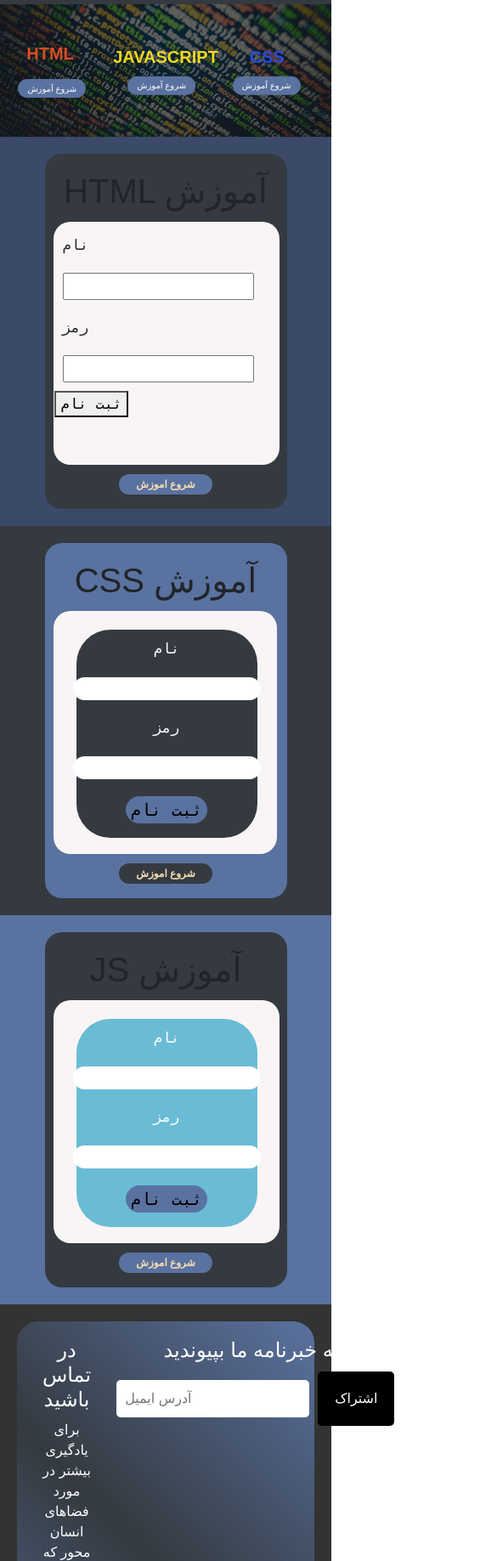
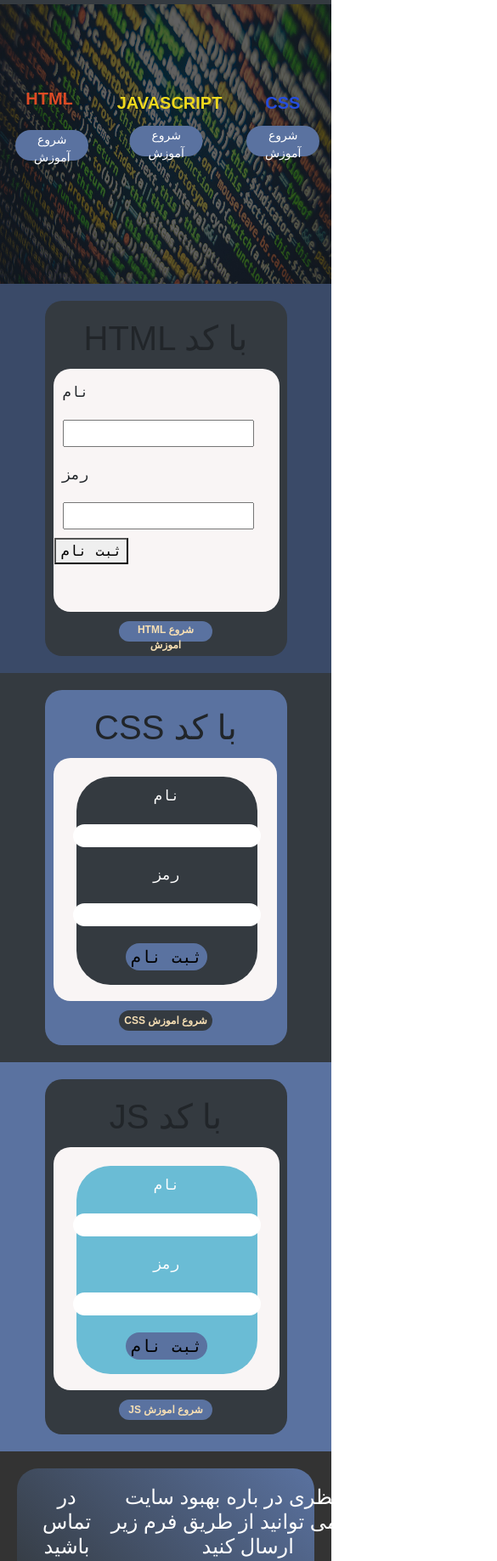
Before and after one commit to ariabarzegar/codejpp, a plain HTML site: page index.html in a window 390 px wide. Shown: the part 39-1876 px from the top of the page at 85% size, 585 px wide, since content can reach past the window. Drawn offline with nearby package versions, Linux system fonts and the light colour scheme.

Commit message:
ریسپانسیو کردن

```diff
--- a/header.css
+++ b/header.css
@@ -110,7 +110,6 @@
   color: white;
   border-radius: 20px;
   border: none;
-  margin-left: -11px;
 }
 .div-img-header button:hover {
   background-color: #3a4a68;
@@ -235,7 +234,7 @@ a {
   border: none;
   color: wheat;
   font-weight: 600;
-  font-size: 20px;
+  font-size: 18px;
 }
 .button-test:hover {
   background-color: #3a4a68;
@@ -358,7 +357,13 @@ a:hover{
     position: relative;
     margin: 20px;
   }
-  @media only screen and (max-width: 840px) {
+  .h1-html-run-code svg,.h1-html-run-code svg{
+  width: 40px;
+  height: 40px;
+  color: white;
+  margin-right: 6px;
+  }
+  @media only screen and (max-width: 915px) {
     .form-inline {
       display: none;
     }
@@ -444,13 +449,50 @@ a:hover{
       width: 285px;
       height: 418px;
     }
-    /* .h1-html-run-code{
-      display: none;
-    } */
     .h1-html-run-code-madi{
       display: block;
     }
+    .div-img-header img{
+      height: 329px;}
+
+.div-img-header button{
+        width: 116px;
+        height: 36px;
+        font-size: 16px;}
+
+
+  .div-img-header h1 {
+    font-size: 20px;
+    font-weight: 700;
+    left: 20px;
+    position: absolute;
+    top: -39px;
   }
   .h1-html-run-code-madi{
     display: none;
   }
+  .h1-ler-CSS{
+    left: 88%;
+  }
+  .h1-html-run-code svg,.h1-html-run-code svg{
+    display: none;
+  }
+  }
+
+  @media only screen and (max-width: 450px) {
+    .div-img-header button{
+      width: 86px;
+      height: 36px;
+      font-size: 14px;
+  }
+  .div-img-header h1 {
+    left: 2px;
+  }
+  .h1-ler-js{
+    left: 48%;
+  }
+
+}
+/* .stec{
+/* position: static; */
+/* } */
--- a/index.html
+++ b/index.html
@@ -1,3 +1,4 @@
+
 <!doctype html>
 <html lang="en">
   <head>
@@ -9,7 +10,8 @@
     <link rel="stylesheet" href="https://cdn.jsdelivr.net/npm/bootstrap@4.1.3/dist/css/bootstrap.min.css" integrity="sha384-MCw98/SFnGE8fJT3GXwEOngsV7Zt27NXFoaoApmYm81iuXoPkFOJwJ8ERdknLPMO" crossorigin="anonymous">
     <link rel="stylesheet" href="header.css">
     <link rel="stylesheet" href="footer.css">
-    <title>Hello, world!</title>
+
+    <title>codejpp</title>
   </head>
   <body>
 
@@ -54,6 +56,7 @@
       </nav>
 
 
+
   <div class="div-img-header">
     <img src="Untitled-2.jpg" alt="" srcset="" >
     <div class="h1-ler">
@@ -70,9 +73,10 @@
     </div>
   </div>
 
+
   <div class="all-html">
     <div class="html">
-    <h1 class="h1-html-run-code">HTML</h1>
+      <h1 class="h1-html-run-code"> HTML</h1>
       <div class="run-code">
               <pre class="per-code">
                   <code class="color-code">
@@ -97,7 +101,9 @@
     </div>
     <!-- اجرا کردن کد اچ تی ام ال شبیه بالا  -->
     <div class="run-html">
-    <h1 class="h1-html-run-code">HTML آموزش </h1>
+      <h1 class="h1-html-run-code"><svg xmlns="http://www.w3.org/2000/svg" width="16" height="16" fill="currentColor" class="bi bi-arrow-left-square" viewBox="0 0 16 16">
+        <path fill-rule="evenodd" d="M15 2a1 1 0 0 0-1-1H2a1 1 0 0 0-1 1v12a1 1 0 0 0 1 1h12a1 1 0 0 0 1-1zM0 2a2 2 0 0 1 2-2h12a2 2 0 0 1 2 2v12a2 2 0 0 1-2 2H2a2 2 0 0 1-2-2zm11.5 5.5a.5.5 0 0 1 0 1H5.707l2.147 2.146a.5.5 0 0 1-.708.708l-3-3a.5.5 0 0 1 0-.708l3-3a.5.5 0 1 1 .708.708L5.707 7.5z"/>
+      </svg>HTML با کد </h1>
 
       <div class="run-code-html">
               <pre class="per-code">
@@ -113,11 +119,14 @@
               </pre>
       </div>
       <!-- ///////////////////////////// -->
-    <button class="button-test"><a href="#">شروع اموزش</a></button>
+      <button class="button-test"><a href="#">HTML شروع اموزش</a></button>
     </div>
     <!-- اجرا کردن کد اچ تی ام ال شبیه بالا  -->
     </div>
     </div>
+
+
+
 
     <div class="all-css">
     <div class="css">
@@ -142,7 +151,9 @@
     </div>
     <!-- اجرا کردن کد اچ تی ام ال شبیه بالا  -->
     <div class="run-css">
-    <h1 class="h1-html-run-code"> CSS آموزش</h1>
+      <h1 class="h1-html-run-code"><svg xmlns="http://www.w3.org/2000/svg" width="16" height="16" fill="currentColor" class="bi bi-arrow-left-square" viewBox="0 0 16 16">
+        <path fill-rule="evenodd" d="M15 2a1 1 0 0 0-1-1H2a1 1 0 0 0-1 1v12a1 1 0 0 0 1 1h12a1 1 0 0 0 1-1zM0 2a2 2 0 0 1 2-2h12a2 2 0 0 1 2 2v12a2 2 0 0 1-2 2H2a2 2 0 0 1-2-2zm11.5 5.5a.5.5 0 0 1 0 1H5.707l2.147 2.146a.5.5 0 0 1-.708.708l-3-3a.5.5 0 0 1 0-.708l3-3a.5.5 0 1 1 .708.708L5.707 7.5z"/>
+      </svg> CSS با کد</h1>
       <!-- //////////////////////// -->
       <div class="run-code-html medi-css">
               <pre class="per-code">
@@ -158,12 +169,13 @@
               </pre>
       </div>
       <!-- ///////////////////////////// -->
-    <button class="button-test-css"><a href="#">شروع اموزش</a></button>
+      <button class="button-test-css"><a href="#">CSS شروع اموزش</a></button>
     </div>
     <!-- اجرا کردن کد اچ تی ام ال شبیه بالا  -->
     </div>
     </div>
     <!-- CSS -->
+
 
   <!-- JS -->
   <div class="all-js">
@@ -188,7 +200,9 @@
   </div>
   <!-- اجرا کردن کد اچ تی ام ال شبیه بالا  -->
   <div class="run-js">
-    <h1 class="h1-html-run-code"> JS آموزش</h1>
+    <h1 class="h1-html-run-code"><svg xmlns="http://www.w3.org/2000/svg" width="16" height="16" fill="currentColor" class="bi bi-arrow-left-square" viewBox="0 0 16 16">
+      <path fill-rule="evenodd" d="M15 2a1 1 0 0 0-1-1H2a1 1 0 0 0-1 1v12a1 1 0 0 0 1 1h12a1 1 0 0 0 1-1zM0 2a2 2 0 0 1 2-2h12a2 2 0 0 1 2 2v12a2 2 0 0 1-2 2H2a2 2 0 0 1-2-2zm11.5 5.5a.5.5 0 0 1 0 1H5.707l2.147 2.146a.5.5 0 0 1-.708.708l-3-3a.5.5 0 0 1 0-.708l3-3a.5.5 0 1 1 .708.708L5.707 7.5z"/>
+    </svg> JS با کد</h1>
     <!-- //////////////////////// -->
     <div class="run-code-html">
             <pre class="per-code">
@@ -204,32 +218,36 @@
             </pre>
     </div>
     <!-- ///////////////////////////// -->
-    <button class="button-test-js"><a href="#">شروع اموزش</a></button>
+    <button class="button-test-js"><a href="#">JS شروع اموزش</a></button>
   </div>
   <!-- اجرا کردن کد اچ تی ام ال شبیه بالا  -->
   </div>
   </div>
   <!-- JS -->
-<!--     footer -->
+  <!-- finish -->
+  <!-- finish -->
+  <!-- finish -->
+  <!-- finish -->
+  <!-- finish -->
   <footer>
   <div class="footer-top">
       <div class="connect">
           <h2>در تماس باشید</h2>
-                <p>برای یادگیری بیشتر در مورد فضاهای انسان محور که الهام بخش، جذاب و متصل کننده هستند، با ما در تماس باشید.</p>
+          <p>اگر در جایی از سایت به مشکل بر خوردید فقط کافیست با پشتیبانی ما تماس بگیرید تا به شما در حل این مشکل کمک کنند</p>
           <button>تماس با ما</button>
       </div>
       <div class="newsletter">
-                <h2>به خبرنامه ما بپیوندید</h2>
+          <h2>اگر نظری در باره بهبود سایت دارید می توانید از طریق فرم زیر ارسال کنید </h2>
           <form>
-                    <input type="email" placeholder="آدرس ایمیل">
-                    <button type="submit">اشتراک</button>
+              <input type="text" placeholder="در بهبود سایت سهیم باشید ...">
+              <button type="submit">ارسال</button>
           </form>
       </div>
   </div>
   <div class="footer-bottom">
       <div class="logo">
-                <h1> codemap3</h1>
-                <p>طراحی داخلی مجاز</p>
+          <h1 style="display: inline;">codejpp</h1>
+          <span>طراحی شده توسط تیم</span>
       </div>
       <div class="links">
           <a href="#">تخصص</a>
@@ -246,7 +264,13 @@
       <p><a href="#">سیاست حفظ حریم خصوصی</a> | <a href="#">شرایط خدمات</a> | <a href="#">تنظیمات کوکی</a></p>
   </div>
   </footer>
-    footer
+  <!-- finish -->
+  <!-- finish -->
+  <!-- finish -->
+  <!-- finish -->
+  <!-- finish -->
+
+
 
     <script src="https://code.jquery.com/jquery-3.3.1.slim.min.js" integrity="sha384-q8i/X+965DzO0rT7abK41JStQIAqVgRVzpbzo5smXKp4YfRvH+8abtTE1Pi6jizo" crossorigin="anonymous"></script>
     <script src="https://cdn.jsdelivr.net/npm/popper.js@1.14.3/dist/umd/popper.min.js" integrity="sha384-ZMP7rVo3mIykV+2+9J3UJ46jBk0WLaUAdn689aCwoqbBJiSnjAK/l8WvCWPIPm49" crossorigin="anonymous"></script>
```
Lines whose indentation alone changed are shown as unchanged.
